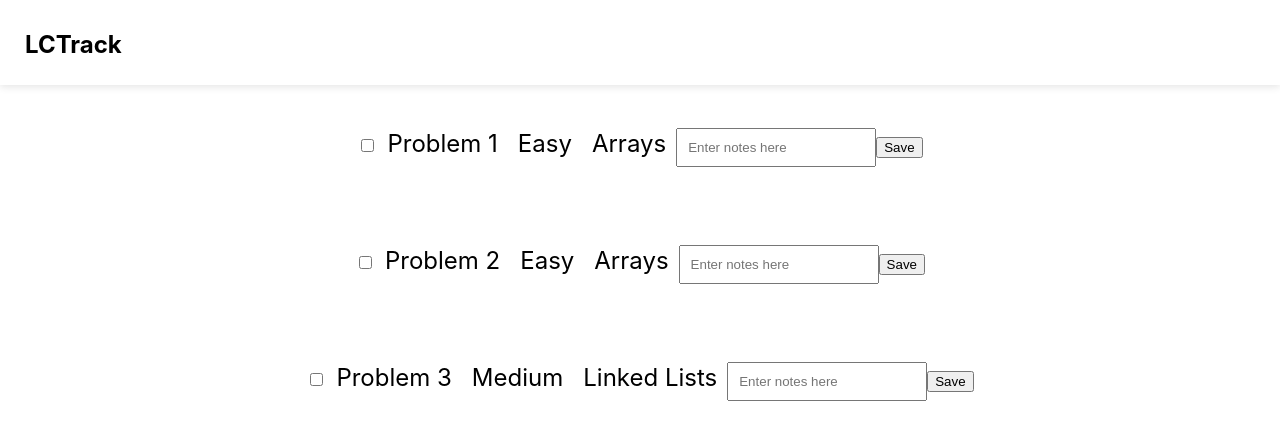
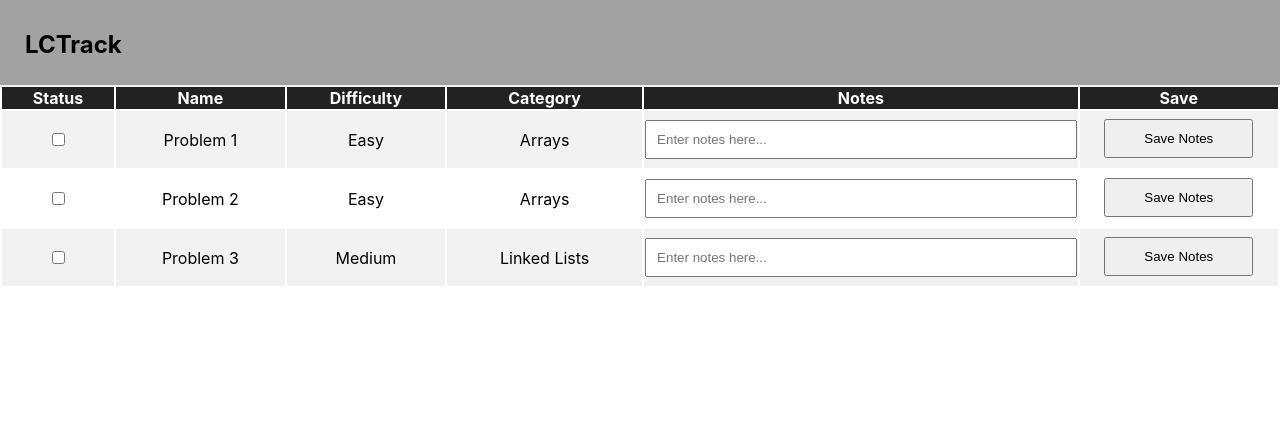
Before and after one commit to josephlu2/LCTrack, a React (Create React App) app: page / in a window 1280 px wide. Shown: the top 440 px of the page. Built offline with nearby package versions, Linux system fonts and the light colour scheme.

Commit message:
completed ux changes into table

```diff
--- a/src/App.css
+++ b/src/App.css
@@ -42,21 +42,31 @@ nav {
   display: flex;
   padding: 10px 10px 25px 25px;
   box-shadow: 0px 2.98256px 7.4564px rgba(0, 0, 0, 0.1);
+  background-color: rgb(162, 162, 162);
 }
 
 .problem {
-  font-size: 24px;
-}
-
-.prop {
-  display: inline-block;
-  padding: 10px;
+  font-size: 18px;
 }
 
 .formfield {
   display: inline-block;
   padding: 10px;
-  width:200px;
+  width:100%;
   margin: 8px 0;
   box-sizing: border-box;
 }
+.buttonform {
+  display: inline-block;
+  padding: 10px;
+  width:75%;
+  margin: 8px 0;
+  box-sizing: border-box;
+
+} tr:nth-child(even) {background-color: #f2f2f2;}
+th {
+  background-color: #222222;
+  color: white;
+}table {
+  width: 100%;
+}
--- a/src/App.js
+++ b/src/App.js
@@ -12,7 +12,17 @@ function App() {
     <div className="App">
       <Navbar />
       <section>
-        {problems}
+        <table>
+          <tr>
+            <th>Status</th>
+            <th>Name</th>
+            <th>Difficulty</th>
+            <th>Category</th>
+            <th>Notes</th>
+            <th>Save</th>
+          </tr>
+          {problems}
+        </table>
       </section>
     </div>
   );
--- a/src/components/Problem.js
+++ b/src/components/Problem.js
@@ -31,29 +31,27 @@ const Problem = (props) => {
 
 
     return (
-        <div className="problem">
-            <form className = "prop">
-                <input
+        <tr className = "prop">
+                <td><input
                     type="checkbox"
                     checked={checked}
                     onChange={handleChange}
                 />
-                <p className = "prop">{props.problem}</p>
-                <p className = "prop">{props.difficulty}</p>
-                <p className = "prop">{props.category}</p>
+                </td>
+                <td><p className = "prop">{props.problem}</p></td>
+                <td><p className = "prop">{props.difficulty}</p></td>
+                <td><p className = "prop">{props.category}</p></td>
 
-                <input className = "formfield" type="text" value = {note} placeholder="Enter notes here" onChange = {event => setNote(event.target.value)} />
+                <td><input className = "formfield" type="text" value = {note} placeholder="Enter notes here..." onChange = {event => setNote(event.target.value)} /></td>
 
-                <button onClick={e => {
+                <button className = "buttonform" onClick={e => {
                     e.preventDefault();
                     localStorage.setItem(props.id, note);
                     console.log('saved')
                     }}>
-                    Save
+                    Save Notes
                 </button>
-            </form>
-        </div>
-
+        </tr>
      );
 }
 
```
